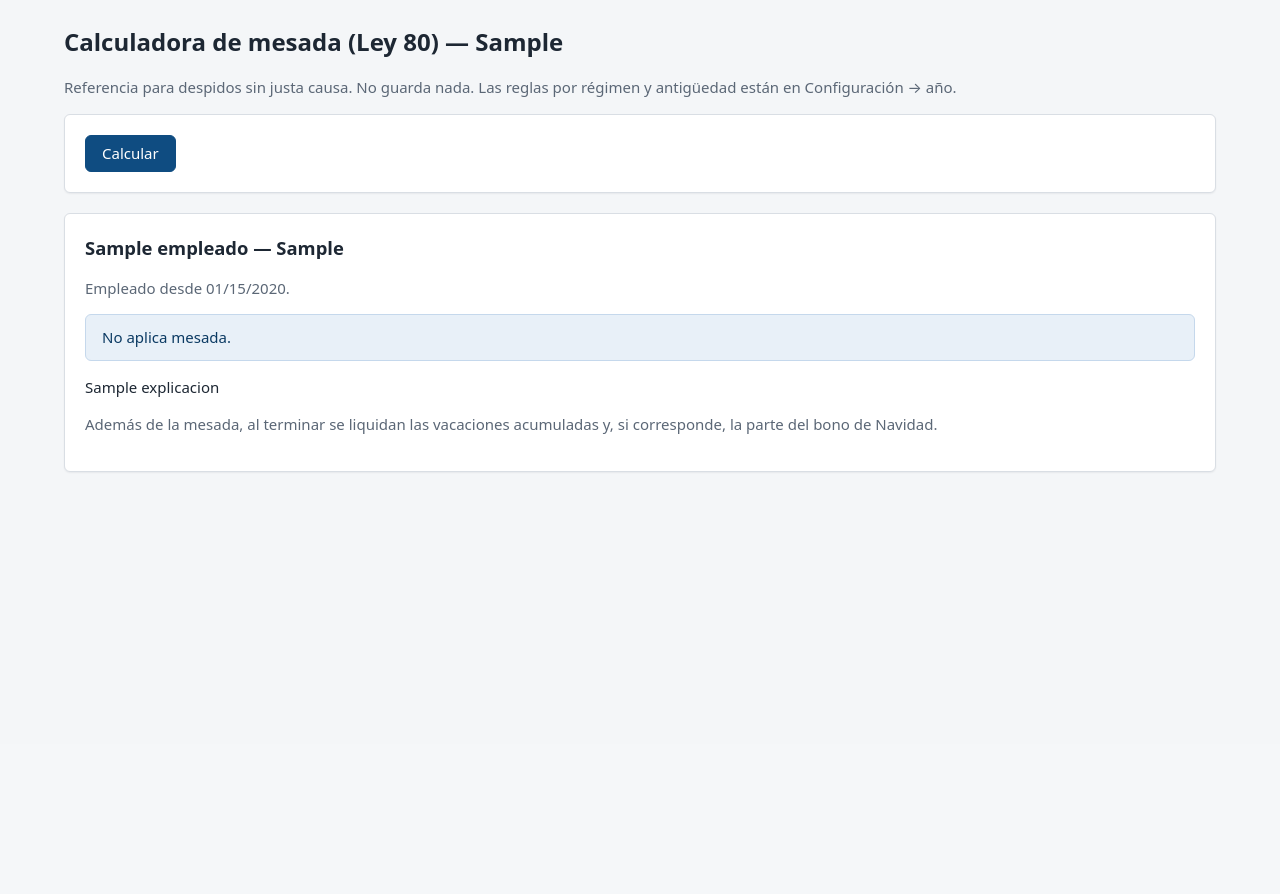
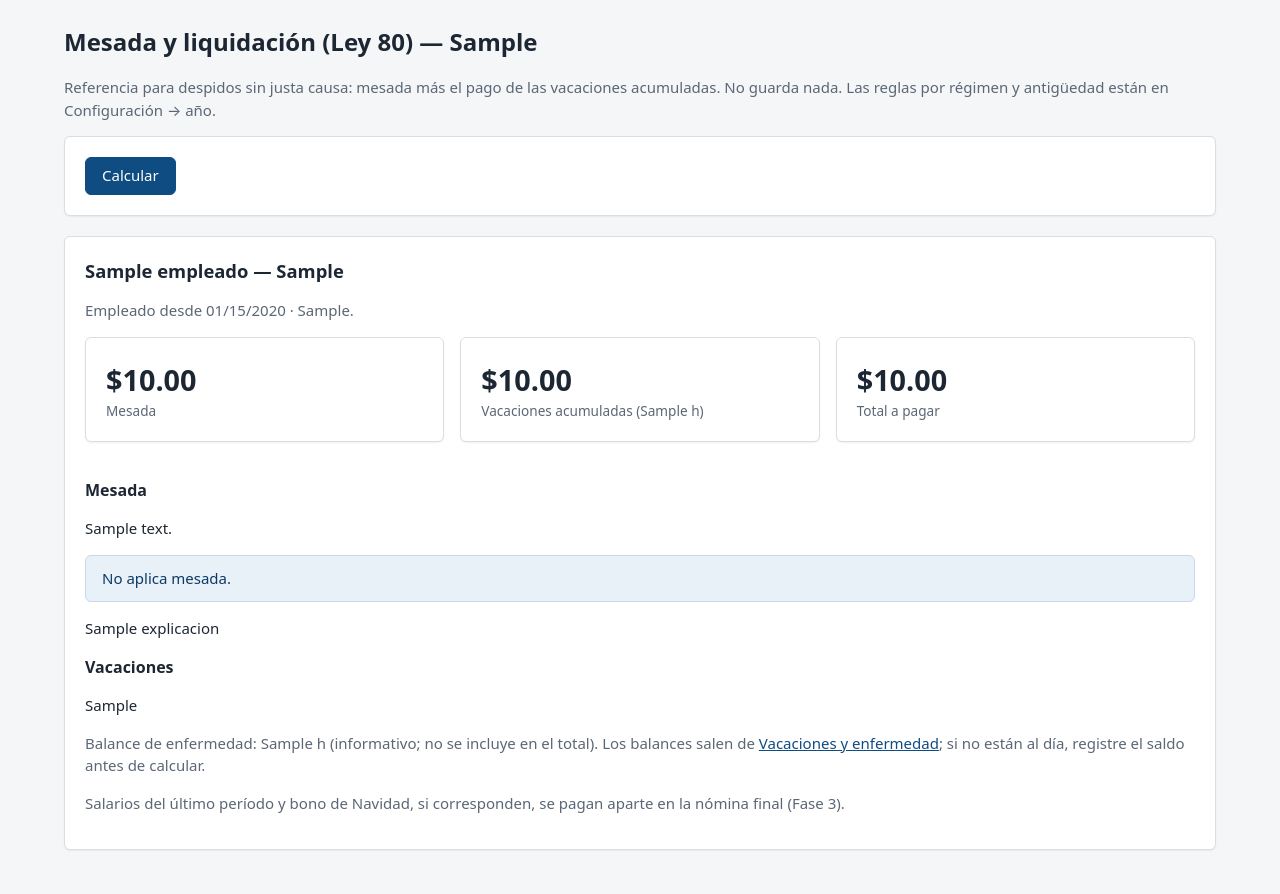
Before and after one commit to kirima3229-ux/prueba, a Django app: template nomina/templates/calculo/mesada.html in a window 1280 px wide. Shown: the part 56-950 px from the top of the page. Before the commit the page ends 528 px from the top, so only its background shows below. Run offline with Django 5.2, Linux system fonts and the light colour scheme; the template is opened without the code that fills it: most values are stand-ins (such as "Sample title", 1, 10 or a date in 2020).

Commit message:
Mesada: liquidación por terminación
- La calculadora ahora suma la mesada y el pago de las vacaciones
  acumuladas (balance del empleado × su tarifa por hora, nunca por debajo
  del salario mínimo); el balance de enfermedad se muestra como información.
- Salario base para empleados por hora: horas regulares de los 30 días de
  más horas × tarifa (Ley 4-2017).
- Tarifa por hora de asalariados: salario del período ÷ horas del período o
  salario mensual × 12 ÷ 2,080.
- 228 pruebas; pasan en SQLite y PostgreSQL.

Co-Authored-By: Claude Opus 5.5 <noreply@anthropic.com>
Claude-Session: https://claude.ai/code/session_01QUXAtif88jYoYsHcZzyEx3

```diff
--- a/nomina/templates/calculo/mesada.html
+++ b/nomina/templates/calculo/mesada.html
@@ -1,21 +1,35 @@
 {% extends "base.html" %}
-{% block titulo %}Calculadora de mesada{% endblock %}
+{% load humanize %}
+{% block titulo %}Liquidación por terminación{% endblock %}
 {% block contenido %}
-<div class="encabezado"><h1>Calculadora de mesada (Ley 80) — {{ compania_activa }}</h1></div>
-<p class="texto-suave">Referencia para despidos sin justa causa. No guarda nada. Las reglas por régimen y antigüedad están en Configuración → año.</p>
+<div class="encabezado"><h1>Mesada y liquidación (Ley 80) — {{ compania_activa }}</h1></div>
+<p class="texto-suave">Referencia para despidos sin justa causa: mesada más el pago de las vacaciones acumuladas. No guarda nada. Las reglas por régimen y antigüedad están en Configuración → año.</p>
 <form method="post" class="tarjeta" novalidate>
   {% csrf_token %}
   {% include "_form.html" %}
   <button class="boton" type="submit">Calcular</button>
 </form>
-{% if error %}<div class="mensaje {% if resultado %}warning{% else %}error{% endif %}">{{ error }}</div>{% endif %}
-{% if resultado %}
+{% if error %}<div class="mensaje {% if liquidacion %}warning{% else %}error{% endif %}">{{ error }}</div>{% endif %}
+{% if liquidacion %}
+{% with m=liquidacion.mesada %}
 <div class="tarjeta">
   <h2>{{ empleado.nombre_completo }} — {{ empleado.get_regimen_efectivo_display }}</h2>
-  <p class="texto-suave">Empleado desde {{ empleado.fecha_empleo|date:"m/d/Y" }}.</p>
-  {% if resultado.aplica %}<div class="cifra">${{ resultado.monto|floatformat:2 }}</div>{% else %}<div class="mensaje info">No aplica mesada.</div>{% endif %}
-  <p>{{ resultado.explicacion|linebreaksbr }}</p>
-  <p class="texto-suave">Además de la mesada, al terminar se liquidan las vacaciones acumuladas y, si corresponde, la parte del bono de Navidad.</p>
+  <p class="texto-suave">Empleado desde {{ empleado.fecha_empleo|date:"m/d/Y" }} · {{ empleado.get_tipo_pago_display }}.</p>
+  <div class="rejilla">
+    <div class="tarjeta"><div class="cifra">${{ m.monto|floatformat:2|intcomma }}</div><div class="cifra-etiqueta">Mesada</div></div>
+    <div class="tarjeta"><div class="cifra">${{ liquidacion.pago_vacaciones|floatformat:2|intcomma }}</div><div class="cifra-etiqueta">Vacaciones acumuladas ({{ liquidacion.horas_vacaciones }} h)</div></div>
+    <div class="tarjeta"><div class="cifra">${{ liquidacion.total|floatformat:2|intcomma }}</div><div class="cifra-etiqueta">Total a pagar</div></div>
+  </div>
+  <h3>Mesada</h3>
+  {% if base_texto %}<p>{{ base_texto }}</p>{% endif %}
+  {% if not m.aplica %}<div class="mensaje info">No aplica mesada.</div>{% endif %}
+  <p>{{ m.explicacion|linebreaksbr }}</p>
+  <h3>Vacaciones</h3>
+  <p>{{ liquidacion.explicacion_vacaciones }}</p>
+  <p class="texto-suave">Balance de enfermedad: {{ liquidacion.horas_enfermedad }} h (informativo; no se incluye en el total).
+    Los balances salen de <a href="{% url 'licencias:empleado' empleado.pk %}">Vacaciones y enfermedad</a>; si no están al día, registre el saldo antes de calcular.</p>
+  <p class="texto-suave">Salarios del último período y bono de Navidad, si corresponden, se pagan aparte en la nómina final (Fase 3).</p>
 </div>
+{% endwith %}
 {% endif %}
 {% endblock %}
```
Also changed, not shown: nomina/apps/calculo/mesada.py (+53 -0 lines), nomina/apps/calculo/views.py (+40 -5 lines), nomina/tests/test_mesada.py (+63 -3 lines), nomina/README.md.
